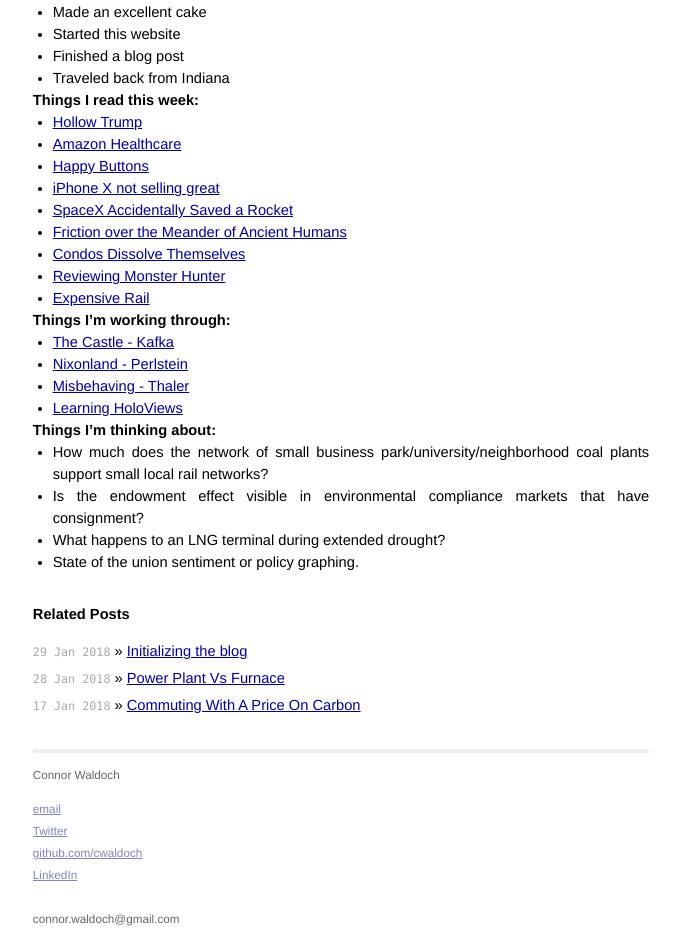
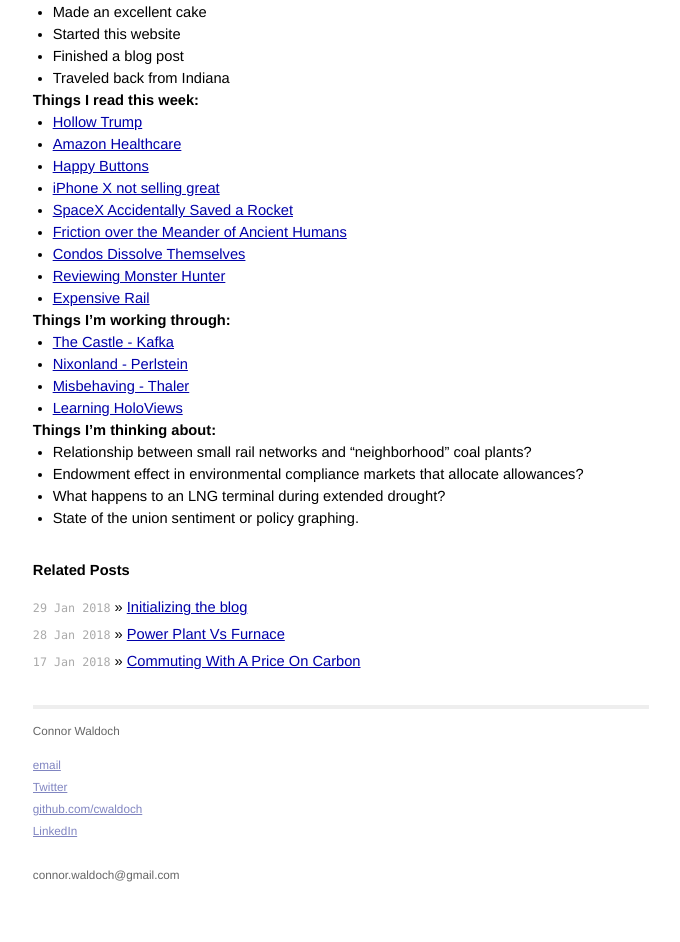
Before and after one commit to cwaldoch/cwaldoch.github.io, a Jekyll site: the page built from _posts/2018-02-02-weekly-roundup-no1.md, in a window 1280 px wide. Shown: the part 606-1548 px from the top of the page, without its empty margins (299-979 px from the left). Built offline with Jekyll 4.4.1, drawn with Linux system fonts in a browser that asks for light colours; our own code applies the rules of GitHub Pages for plain Markdown files; after the commit the page ends 1504 px from its top, so only the background shows below that.

Commit message:
Update 2018-02-02-weekly-roundup-no1.md

```diff
--- a/_posts/2018-02-02-weekly-roundup-no1.md
+++ b/_posts/2018-02-02-weekly-roundup-no1.md
@@ -29,7 +29,7 @@ As part of establishing a consistency, I'll be doing brief weekly roundups. Not
 * [Learning HoloViews](http://holoviews.org/)
 
 ## Things I'm thinking about:
-* How much does the network of small business park/university/neighborhood coal plants support small local rail networks?
-* Is the endowment effect visible in environmental compliance markets that have consignment?
+* Relationship between small rail networks and "neighborhood" coal plants?
+* Endowment effect in environmental compliance markets that allocate allowances?
 * What happens to an LNG terminal during extended drought?
 * State of the union sentiment or policy graphing.
```
